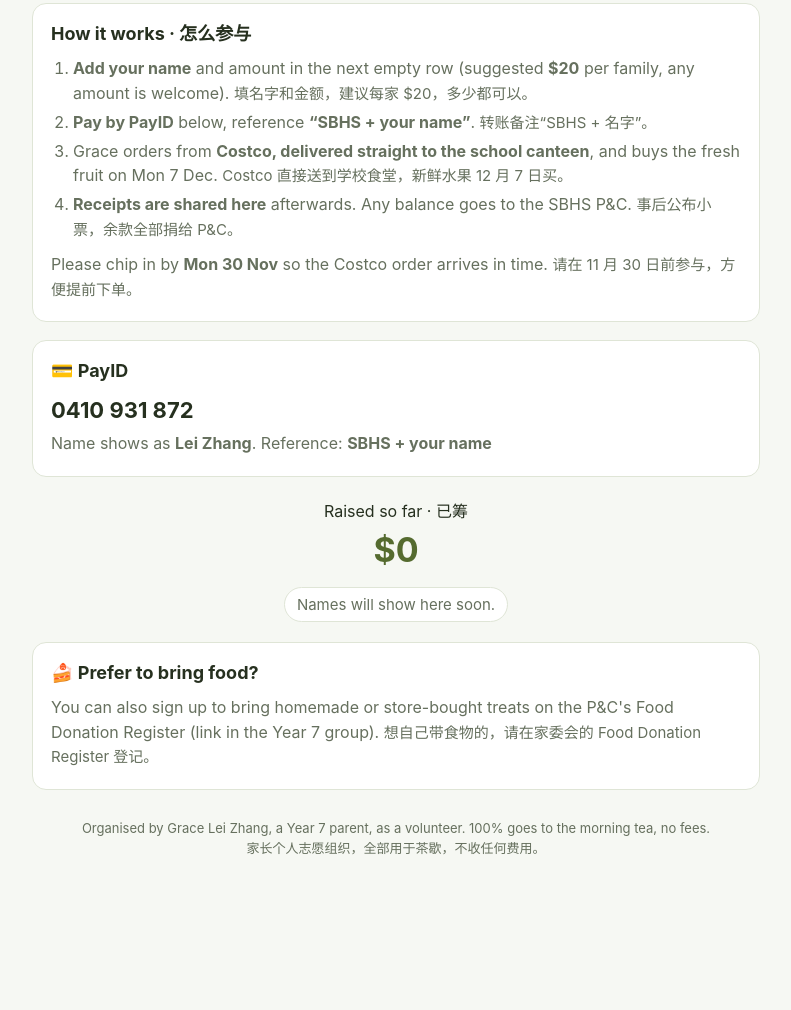
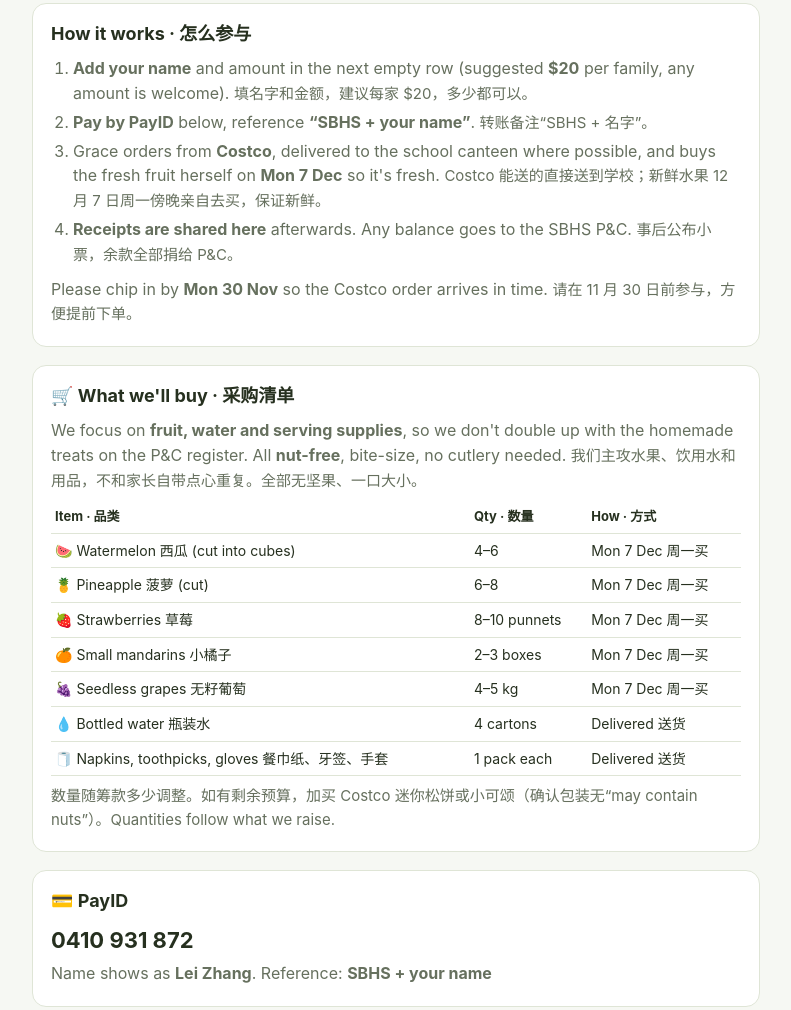
Before and after one commit to GraceLeiZhang/grace-events, a plain HTML site: page card/sbhs-orientation/index.html in a window 1280 px wide. Shown: the part 407-1417 px from the top of the page, without its empty margins (244-1035 px from the left). Before the commit the page ends 1305 px from the top, so only its background shows below. Drawn offline with Linux system fonts and the light colour scheme.

Commit message:
SBHS page: add nut-free shopping list and Monday fresh-fruit note
Co-Authored-By: Claude Opus 5.5 <noreply@anthropic.com>
Claude-Session: https://claude.ai/code/session_0184zThV1fDthyodQtUfLDgy

```diff
--- a/card/sbhs-orientation/index.html
+++ b/card/sbhs-orientation/index.html
@@ -28,6 +28,9 @@ h1{font-family:Georgia,serif;font-weight:normal;font-size:clamp(28px,6.5vw,44px)
 .box h2{font-size:18px;margin:0 0 8px}
 .box p,.box li{margin:4px 0;color:var(--muted)}
 .box ol{padding-left:22px;margin:0}
+.list{width:100%;border-collapse:collapse;font-size:14px;margin-top:8px}
+.list th,.list td{text-align:left;padding:6px 4px;border-bottom:1px solid var(--line);vertical-align:top}
+.list th{color:var(--ink);font-size:13px}
 .payid{font-size:22px;font-weight:700;color:var(--ink)}
 .total{text-align:center;margin:22px 0 6px}
 .total b{font-size:34px;color:var(--accent)}
@@ -59,10 +62,26 @@ footer a{color:inherit}
     <ol>
       <li><b>Add your name</b> and amount in the next empty row (suggested <b>$20</b> per family, any amount is welcome). <span class="zh">填名字和金额，建议每家 $20，多少都可以。</span></li>
       <li><b>Pay by PayID</b> below, reference <b>“SBHS + your name”</b>. <span class="zh">转账备注“SBHS + 名字”。</span></li>
-      <li>Grace orders from <b>Costco, delivered straight to the school canteen</b>, and buys the fresh fruit on Mon 7 Dec. <span class="zh">Costco 直接送到学校食堂，新鲜水果 12 月 7 日买。</span></li>
+      <li>Grace orders from <b>Costco</b>, delivered to the school canteen where possible, and buys the fresh fruit herself on <b>Mon 7 Dec</b> so it's fresh. <span class="zh">Costco 能送的直接送到学校；新鲜水果 12 月 7 日周一傍晚亲自去买，保证新鲜。</span></li>
       <li><b>Receipts are shared here</b> afterwards. Any balance goes to the SBHS P&amp;C. <span class="zh">事后公布小票，余款全部捐给 P&amp;C。</span></li>
     </ol>
     <p style="margin-top:10px">Please chip in by <b>Mon 30 Nov</b> so the Costco order arrives in time. <span class="zh">请在 11 月 30 日前参与，方便提前下单。</span></p>
+  </div>
+
+  <div class="box">
+    <h2>🛒 What we'll buy · 采购清单</h2>
+    <p>We focus on <b>fruit, water and serving supplies</b>, so we don't double up with the homemade treats on the P&amp;C register. All <b>nut-free</b>, bite-size, no cutlery needed. <span class="zh">我们主攻水果、饮用水和用品，不和家长自带点心重复。全部无坚果、一口大小。</span></p>
+    <table class="list">
+      <tr><th>Item · 品类</th><th>Qty · 数量</th><th>How · 方式</th></tr>
+      <tr><td>🍉 Watermelon 西瓜 (cut into cubes)</td><td>4–6</td><td>Mon 7 Dec 周一买</td></tr>
+      <tr><td>🍍 Pineapple 菠萝 (cut)</td><td>6–8</td><td>Mon 7 Dec 周一买</td></tr>
+      <tr><td>🍓 Strawberries 草莓</td><td>8–10 punnets</td><td>Mon 7 Dec 周一买</td></tr>
+      <tr><td>🍊 Small mandarins 小橘子</td><td>2–3 boxes</td><td>Mon 7 Dec 周一买</td></tr>
+      <tr><td>🍇 Seedless grapes 无籽葡萄</td><td>4–5 kg</td><td>Mon 7 Dec 周一买</td></tr>
+      <tr><td>💧 Bottled water 瓶装水</td><td>4 cartons</td><td>Delivered 送货</td></tr>
+      <tr><td>🧻 Napkins, toothpicks, gloves 餐巾纸、牙签、手套</td><td>1 pack each</td><td>Delivered 送货</td></tr>
+    </table>
+    <p class="zh" style="margin-top:8px">数量随筹款多少调整。如有剩余预算，加买 Costco 迷你松饼或小可颂（确认包装无“may contain nuts”）。Quantities follow what we raise.</p>
   </div>
 
   <div class="box">
```
